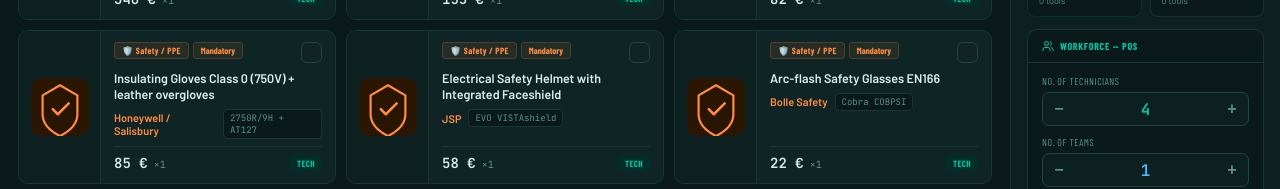
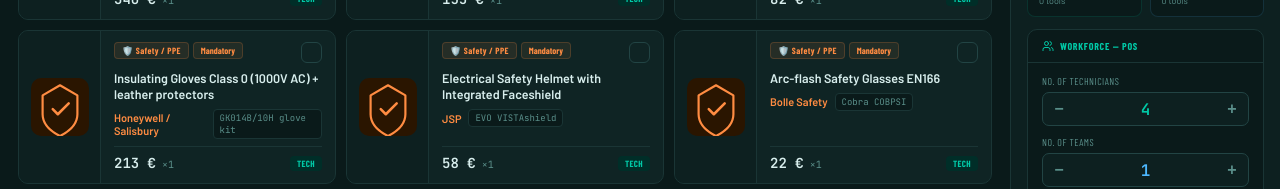
Before and after one commit to medboudia130278/Tools-simulator, a React (Vite) app: page / in a window 1280 px wide. Shown: the part 326-515 px from the top of the page. Built offline with nearby package versions, Linux system fonts and the light colour scheme; a web font is replaced by a local one.

Commit message:
Finalize insulating glove references

```diff
--- a/railway_tooling.jsx
+++ b/railway_tooling.jsx
@@ -87,7 +87,7 @@ const RAW = [
   ['t01','T','EPI','TRMS Multimeter CAT IV 1000V','Fluke','289/EUR','LV / DC Traction','CAT IV 1000V – IEC 61010','OB',1,340,'Annual (calibration)','Integrated data logger. AC/DC measurements: voltage, current, resistance, continuity. Absolute field reference.','https://www.fluke.com/fr-fr/produit/multimetres/multimetres-numeriques/fluke-289'],
   ['t02','T','EPI','Non-contact AC Voltage Detector 100-1000V','Fluke','T6-1000PRO','LV','CAT IV 1000V','OB',1,155,'Annual','Non-contact measurement, no leads required. Essential LV safety. Instant detection before any approach.','https://www.fluke.com/fr-fr/produit/testeurs-electriques/testeurs-tension/fluke-t6-1000-pro'],
   ['t03','T','EPI','Bipolar Voltage Absence Tester 12-1000V AC/DC','Chauvin Arnoux','C.A 773','LV / DC Traction','CAT IV 1000V – IEC 61243-3','OB',1,82,'Annual','Official Chauvin Arnoux VAT reference for low-voltage absence-of-voltage checks in harsh industrial and railway environments.','https://www.chauvin-arnoux.com/sites/default/files/D00VHU49.PDF'],
-  ['t04','T','EPI','Insulating Gloves Class 0 (750V) + leather overgloves','Honeywell / Salisbury','2750R/9H + AT127','LV / DC Traction','Classe 0 – IEC 60903','OB',1,85,'6 months (dielectric test)','Replace after dielectric test failure or damage. Store in provided case.','https://www.salisburybyhoneywell.com/en/products/electrical-safety-gloves'],
+  ['t04','T','EPI','Insulating Gloves Class 0 (1000V AC) + leather protectors','Honeywell / Salisbury','GK014B/10H glove kit','LV / DC Traction','Classe 0 – IEC EN 60903 / ASTM D120','OB',1,213,'6 months (dielectric test)','Official Salisbury glove kit page including class 0 rubber insulating gloves, leather protectors and storage bag for low-voltage intervention work.','https://www.salisburyshop.com/buy/product/class-0-black-rubber-insulating-glove-kit/198561'],
   ['t05','T','EPI','Electrical Safety Helmet with Integrated Faceshield','JSP','EVO VISTAshield','All domains','EN 397 – EN 50365 – EN 166','OB',1,58,'3 years','Integrated faceshield helmet with low-voltage electrical insulation performance and better face coverage than the previous link.','https://www.jspsafety.com/products/PPE/Head-Protection/EN-397-industrial-Safety-Helmets/VAR-AMC170-007-F00_EVO-ViSTAshield-Safety-Helmet-with-integrated-Faceshield'],
   ['t06','T','EPI','Arc-flash Safety Glasses EN166','Bolle Safety','Cobra COBPSI','All domains','EN 166 / EN 170','OB',1,22,'1 year','Anti-scratch, anti-fog. Systematic use during all interventions.','https://www.bollesafety.com/fr/lunettes-de-securite/cobra'],
   ['t07','T','EPI','Arc-flash Safety Kit Category 2 (8 cal/cm²)','Honeywell / Salisbury','SKCP8RG-WB','All domains','NFPA 70E – ASTM F1506','OB',1,510,'3 years or after arc event','Current official kit page for coat + pants + PrismShield faceshield + hard hat. More realistic replacement than the obsolete AGF40KIT link.','https://www.salisburyonline.com/product/384/salisbury-safety-kit-8-cal-coat-pant-as1000-prismshield-faceshield-skcp8rg-wb'],
@@ -120,8 +120,8 @@ const RAW = [
   ['t34','T','LOTO','Personal LOTO Kit – electrical','Brady','120886','All domains','OSHA / Lockout Tagout','OB',1,58,'Annual (inspection)','Current official Brady personal electrical lockout kit page with pouch, padlock, hasps, breaker lockouts and tags.','https://www.bradyid.com/products/personal-lockout-kit-electrical-pid-120886'],
   ['t35','T','LOTO','Lockout Padlock thermoplastic – 1 unique key','Master Lock','410RED Zenex','All domains','Lockout Tagout','OB',2,16,'5 years or replacement','Current official Master Lock product page for the keyed-different thermoplastic safety padlock.','https://fr.masterlock.com/products/product/410RED'],
   ['t36','T','LOTO','Danger Lockout Tags – pack 25','Brady','48797','All domains','Lockout Tagout','OB',1,18,'Consumable','Current official Brady pack of 25 durable danger lockout tags with brass grommet and write-on area.','https://www.bradyid.com/products/bilingual-danger-this-tag-lock-to-be-removed-only-by-person-shown-on-back-tags-pid-48797'],
-  ['e01','E','EPI','Insulating Gloves Class 4 (36kV) + leather overgloves','Honeywell / Salisbury','7144R/10H + AT117R','MV 10-36kV','Classe 4 – IEC 60903','OB',4,285,'6 months (dielectric test)','1 pair per HV technician. Mandatory dielectric test every 6 months.','https://www.salisburybyhoneywell.com/en/products/electrical-safety-gloves/class-4'],
-  ['e02','E','EPI','Insulating Gloves Class 2 (17kV) + overgloves','Honeywell / Salisbury','7500R/9H','DC Traction 1500V / BT 1000V','Classe 2 – IEC 60903','OB',4,142,'6 months (dielectric test)','For DC 1500V traction or reinforced LV applications.','https://www.salisburybyhoneywell.com/en/products/electrical-safety-gloves/class-2'],
+  ['e01','E','EPI','Insulating Gloves Class 4 (36kV)','Honeywell / Salisbury','NG418RB/11 Electriflex','MV 10-36kV','Classe 4 – IEC EN 60903 / ASTM D120','OB',4,1038,'6 months (dielectric test)','Official Salisbury Electriflex class 4 glove page for high-voltage live work. Use with matching leather protectors sized for class 4 gloves.','https://www.salisburyshop.com/buy/product/salisbury-electriflex-class-4-rubber-insulating-gloves-ng418rb-11/211574'],
+  ['e02','E','EPI','Insulating Gloves Class 2 (17kV) + leather protectors','Honeywell / Salisbury','GK218B/10H glove kit','DC Traction 1500V / BT 1000V','Classe 2 – IEC EN 60903 / ASTM D120','OB',4,405,'6 months (dielectric test)','Official Salisbury glove kit page including class 2 gloves, leather protectors and storage bag for 1500 V DC traction or reinforced LV applications.','https://www.salisburyshop.com/buy/product/salisbury-size-10-1-2-class-2-black-insulating-rubber-gloves-kit-gk218b-10h/209680'],
   ['e03','E','EPI','Arc-flash Suit Class 3 (25 cal/cm²) – full coverall','Oberon','TCG25-XXL','MV/HV 25kV','IEC 61482-2 Classe 3','OB',2,680,'3 years or after incident','Mandatory for work near 25kV live systems.','https://www.oberoncompany.com/arc-flash-clothing/arc-flash-suits'],
   ['e04','E','EPI','Arc-flash Face Shield 25 cal/cm² Class 3','Oberon','TCG25-HHG','MV/HV 25kV','IEC 61482-2 – Classe 3','OB',2,220,'3 years or replacement','Compatible with insulating helmet. Arc Flash Rating minimum 25 cal/cm².','https://www.oberoncompany.com/arc-flash-face-protection'],
   ['e05','E','EPI','Switching Stick MV 1-36kV','DEHN','SCS 36 1000','MV 10-36kV','DIN VDE V 0681-1 / -2','OB',2,380,'Annual (dielectric test)','Official switching stick page for indoor/outdoor MV operation. Functional replacement for the previous CATU operating rod link.','https://www.dehn-international.com/store/p/en-DE/F48498/scs-switching-sticks'],
```
